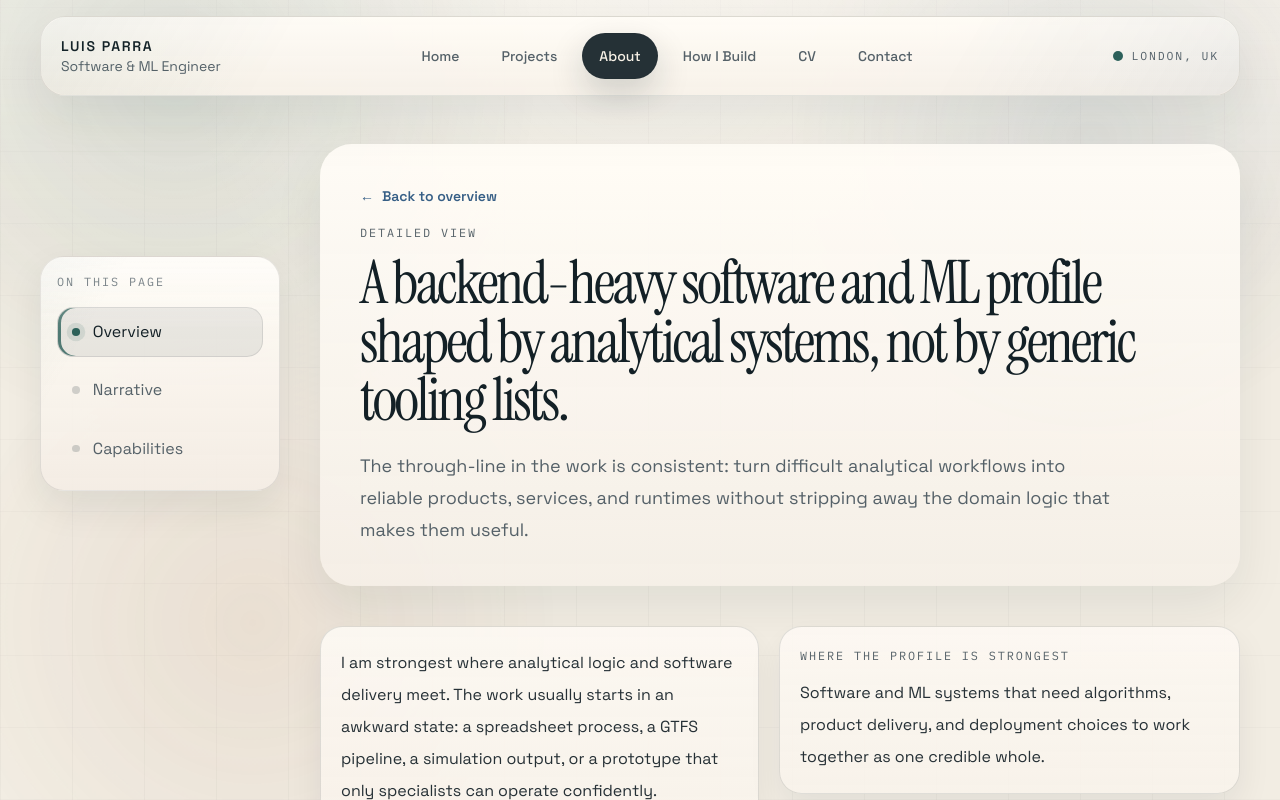
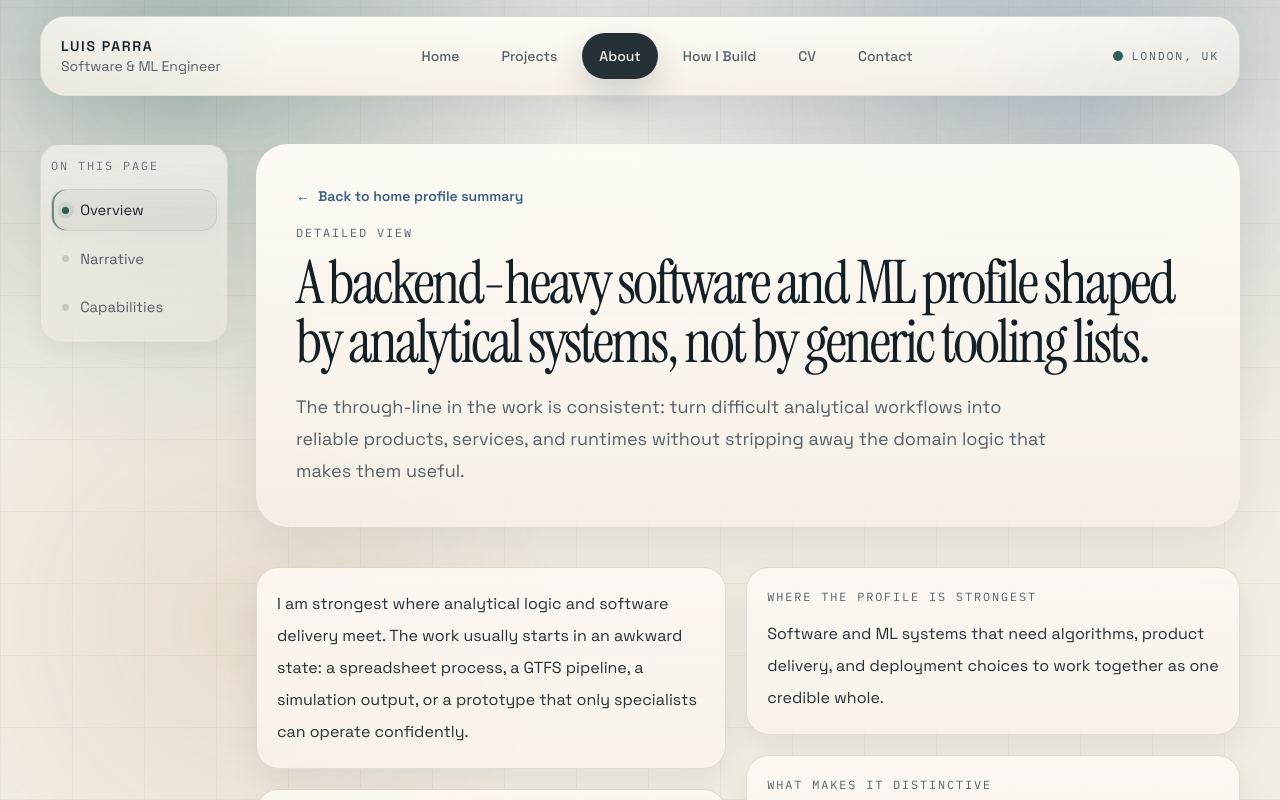
Before and after one commit to LuisMartinParraMorales/luis-parra, a Next.js app: page /about in a window 1280 px wide. Shown: the top 800 px of the page. Built offline with nearby package versions, Linux system fonts and the light colour scheme.

Commit message:
adjusting UI

```diff
--- a/app/about/page.tsx
+++ b/app/about/page.tsx
@@ -14,6 +14,7 @@ export default function AboutPage() {
         <PageIntro
           id="about-overview"
           backHref="/#about"
+          backLabel="Back to home profile summary"
           eyebrow="Detailed view"
           title="A backend-heavy software and ML profile shaped by analytical systems, not by generic tooling lists."
           summary="The through-line in the work is consistent: turn difficult analytical workflows into reliable products, services, and runtimes without stripping away the domain logic that makes them useful."
--- a/app/contact/page.tsx
+++ b/app/contact/page.tsx
@@ -14,6 +14,7 @@ export default function ContactPage() {
         <PageIntro
           id="contact-overview"
           backHref="/#contact"
+          backLabel="Back to home contact summary"
           eyebrow="Detailed view"
           title="The public contact layer is direct: email, public code, and a clear path to continue the conversation."
           summary={contactIntro}
--- a/app/cv/page.tsx
+++ b/app/cv/page.tsx
@@ -16,6 +16,7 @@ export default function CvPage() {
         <PageIntro
           id="cv-overview"
           backHref="/#cv"
+          backLabel="Back to home CV snapshot"
           eyebrow="Detailed view"
           title="Public CV summary"
           summary={cvSummary}
--- a/app/globals.css
+++ b/app/globals.css
@@ -55,20 +55,20 @@ body::after {
 
 body::before {
   z-index: -3;
-  opacity: 0.55;
+  opacity: 0.68;
   background:
-    linear-gradient(to bottom, rgba(255, 255, 255, 0.24), transparent 30%),
+    linear-gradient(to bottom, rgba(255, 255, 255, 0.2), transparent 30%),
     repeating-linear-gradient(
       90deg,
-      rgba(19, 32, 38, 0.05) 0,
-      rgba(19, 32, 38, 0.05) 1px,
+      rgba(19, 32, 38, 0.068) 0,
+      rgba(19, 32, 38, 0.068) 1px,
       transparent 1px,
       transparent 72px
     ),
     repeating-linear-gradient(
       0deg,
-      rgba(19, 32, 38, 0.04) 0,
-      rgba(19, 32, 38, 0.04) 1px,
+      rgba(19, 32, 38, 0.052) 0,
+      rgba(19, 32, 38, 0.052) 1px,
       transparent 1px,
       transparent 72px
     );
@@ -76,10 +76,11 @@ body::before {
 
 body::after {
   z-index: -2;
-  opacity: 0.7;
+  opacity: 0.84;
   background:
-    radial-gradient(circle at 14% 10%, rgba(44, 97, 89, 0.18), transparent 28%),
-    radial-gradient(circle at 85% 18%, rgba(55, 95, 134, 0.16), transparent 24%),
+    radial-gradient(circle at 14% 10%, rgba(44, 97, 89, 0.26), transparent 30%),
+    radial-gradient(circle at 85% 14%, rgba(55, 95, 134, 0.24), transparent 28%),
+    radial-gradient(circle at 52% 0%, rgba(55, 95, 134, 0.1), transparent 34%),
     radial-gradient(circle at 20% 78%, rgba(159, 100, 63, 0.14), transparent 26%);
   animation: drift 16s ease-in-out infinite alternate;
 }
@@ -105,8 +106,10 @@ button {
   inset: 0;
   z-index: -1;
   background:
-    radial-gradient(circle at top, rgba(255, 255, 255, 0.18), transparent 45%),
-    linear-gradient(180deg, rgba(255, 255, 255, 0.12), transparent 36%);
+    radial-gradient(circle at 18% 2%, rgba(44, 97, 89, 0.16), transparent 28%),
+    radial-gradient(circle at 76% 6%, rgba(55, 95, 134, 0.14), transparent 30%),
+    radial-gradient(circle at top, rgba(255, 255, 255, 0.16), transparent 46%),
+    linear-gradient(180deg, rgba(55, 95, 134, 0.08), rgba(255, 255, 255, 0.06) 18%, transparent 40%);
 }
 
 .site-panel {
@@ -196,12 +199,18 @@ button {
   box-shadow: 0 14px 34px rgba(19, 32, 38, 0.18);
 }
 
+.local-nav-rail {
+  align-self: start;
+}
+
 .local-nav-panel {
   position: relative;
-  border: 1px solid rgba(19, 32, 38, 0.1);
+  border: 1px solid rgba(19, 32, 38, 0.07);
   background:
-    linear-gradient(180deg, rgba(255, 252, 246, 0.94), rgba(244, 237, 229, 0.9));
-  box-shadow: 0 16px 38px rgba(19, 32, 38, 0.08);
+    linear-gradient(180deg, rgba(255, 252, 246, 0.58), rgba(244, 237, 229, 0.46));
+  box-shadow: 0 10px 24px rgba(19, 32, 38, 0.045);
+  backdrop-filter: blur(18px);
+  -webkit-backdrop-filter: blur(18px);
 }
 
 .local-nav-panel::before {
@@ -210,38 +219,46 @@ button {
   inset: 0;
   border-radius: inherit;
   background:
-    linear-gradient(180deg, rgba(255, 255, 255, 0.34), transparent 32%),
-    linear-gradient(120deg, rgba(44, 97, 89, 0.05), transparent 24%);
+    linear-gradient(180deg, rgba(255, 255, 255, 0.16), transparent 36%),
+    linear-gradient(120deg, rgba(44, 97, 89, 0.026), transparent 28%);
   pointer-events: none;
 }
 
 .local-nav-link {
   display: flex;
   align-items: center;
-  gap: 0.8rem;
-  border-radius: 1rem;
+  gap: 0.68rem;
+  border-radius: 0.9rem;
   border: 1px solid transparent;
-  padding: 0.76rem 0.9rem;
+  padding: 0.58rem 0.64rem;
+  font-size: 0.92rem;
   color: var(--muted);
+  transition:
+    color 180ms ease,
+    border-color 180ms ease,
+    background-color 180ms ease,
+    box-shadow 180ms ease;
 }
 
 .local-nav-link:hover {
   color: var(--foreground);
-  background: rgba(255, 255, 255, 0.42);
+  background: rgba(255, 255, 255, 0.18);
 }
 
 .local-nav-link-active {
-  border-color: rgba(19, 32, 38, 0.1);
-  background: rgba(19, 32, 38, 0.08);
+  border-color: rgba(19, 32, 38, 0.08);
+  background: rgba(19, 32, 38, 0.045);
   color: var(--foreground);
-  box-shadow: inset 3px 0 0 rgba(44, 97, 89, 0.8);
+  box-shadow:
+    inset 2px 0 0 rgba(44, 97, 89, 0.68),
+    0 6px 18px rgba(19, 32, 38, 0.025);
 }
 
 .local-nav-dot {
-  height: 0.48rem;
-  width: 0.48rem;
+  height: 0.44rem;
+  width: 0.44rem;
   border-radius: 999px;
-  background: rgba(19, 32, 38, 0.18);
+  background: rgba(19, 32, 38, 0.16);
   transition:
     background-color 180ms ease,
     box-shadow 180ms ease,
@@ -250,7 +267,7 @@ button {
 
 .local-nav-link-active .local-nav-dot {
   background: var(--accent-teal);
-  box-shadow: 0 0 0 0.32rem rgba(44, 97, 89, 0.12);
+  box-shadow: 0 0 0 0.28rem rgba(44, 97, 89, 0.1);
   transform: scale(1.02);
 }
 
--- a/app/how-i-build/page.tsx
+++ b/app/how-i-build/page.tsx
@@ -13,6 +13,7 @@ export default function HowIBuildPage() {
         <PageIntro
           id="build-overview"
           backHref="/#how-i-build"
+          backLabel="Back to home build summary"
           eyebrow="Detailed view"
           title="The engineering bar stays high even when the work starts in spreadsheets, scripts, or prototypes."
           summary="This page is the operating logic behind the portfolio: start from the analytical core, choose the right runtime shape, make trust visible in the system, and use AI as an accelerator rather than a substitute for engineering discipline."
--- a/app/page.tsx
+++ b/app/page.tsx
@@ -23,7 +23,7 @@ import {
 
 export default function Home() {
   return (
-    <PageWithLocalNav items={homePageSectionNav} title="Home sections">
+    <PageWithLocalNav items={homePageSectionNav}>
       <div className="space-y-10 sm:space-y-12">
       <HomeSection sectionKey="luis-parra" className="overflow-hidden">
         <div className="grid gap-8 xl:grid-cols-[1.3fr_0.8fr] xl:items-start">
--- a/app/projects/page.tsx
+++ b/app/projects/page.tsx
@@ -10,6 +10,7 @@ export default function ProjectsPage() {
         <PageIntro
           id="projects-overview"
           backHref="/#projects"
+          backLabel="Back to home projects summary"
           eyebrow="Detailed view"
           title="Project case studies for the four strongest public proof points."
           summary="This page goes deeper than the homepage overview. Each case study expands the problem, what I built, and why the system matters, with visuals that make the architecture and product surface easier to inspect."
--- a/components/local-section-nav.tsx
+++ b/components/local-section-nav.tsx
@@ -1,6 +1,7 @@
 "use client";
 
 import { useEffect, useState } from "react";
+import { useNavigationState } from "@/components/navigation-provider";
 import type { SectionNavItem } from "@/lib/site-content";
 import { cn } from "@/lib/utils";
 
@@ -15,10 +16,15 @@ export function LocalSectionNav({
   title = "On this page",
   activeId,
 }: LocalSectionNavProps) {
+  const { activeSection, isHomePage } = useNavigationState();
   const [observedActiveId, setObservedActiveId] = useState(items[0]?.id ?? "");
+  const homePageActiveId =
+    isHomePage && items.some((item) => item.id === activeSection)
+      ? activeSection
+      : undefined;
 
   useEffect(() => {
-    if (activeId) {
+    if (activeId || homePageActiveId) {
       return;
     }
 
@@ -30,35 +36,67 @@ export function LocalSectionNav({
       return;
     }
 
-    const observer = new IntersectionObserver(
-      (entries) => {
-        const next = entries
-          .filter((entry) => entry.isIntersecting)
-          .sort((left, right) => {
-            const leftDistance = Math.abs(left.boundingClientRect.top - 156);
-            const rightDistance = Math.abs(right.boundingClientRect.top - 156);
+    let frameId: number | null = null;
 
-            return leftDistance - rightDistance;
-          })[0];
+    const updateActiveSection = () => {
+      const anchor = 212;
+      const reachedSections = sections.filter(
+        (section) => section.getBoundingClientRect().top <= anchor,
+      );
 
-        if (!next?.target.id) {
-          return;
+      if (reachedSections.length > 0) {
+        const currentSection = reachedSections[reachedSections.length - 1];
+
+        if (currentSection) {
+          setObservedActiveId(currentSection.id);
         }
 
-        setObservedActiveId(next.target.id);
-      },
-      {
-        rootMargin: "-18% 0px -56% 0px",
-        threshold: [0.1, 0.2, 0.35, 0.55],
-      },
-    );
+        return;
+      }
 
-    sections.forEach((section) => observer.observe(section));
+      const nearestSection = sections.reduce((closest, section) => {
+        const distance = Math.abs(section.getBoundingClientRect().top - anchor);
 
-    return () => observer.disconnect();
-  }, [activeId, items]);
+        if (!closest) {
+          return { id: section.id, distance };
+        }
 
-  const currentId = activeId ?? observedActiveId;
+        return distance < closest.distance
+          ? { id: section.id, distance }
+          : closest;
+      }, null as { id: string; distance: number } | null);
+
+      if (nearestSection) {
+        setObservedActiveId(nearestSection.id);
+      }
+    };
+
+    const scheduleUpdate = () => {
+      if (frameId !== null) {
+        return;
+      }
+
+      frameId = window.requestAnimationFrame(() => {
+        frameId = null;
+        updateActiveSection();
+      });
+    };
+
+    updateActiveSection();
+    window.addEventListener("scroll", scheduleUpdate, { passive: true });
+    window.addEventListener("resize", scheduleUpdate);
+
+    return () => {
+      window.removeEventListener("scroll", scheduleUpdate);
+      window.removeEventListener("resize", scheduleUpdate);
+
+      if (frameId !== null) {
+        window.cancelAnimationFrame(frameId);
+      }
+    };
+  }, [activeId, homePageActiveId, items]);
+
+  const currentId = activeId ?? homePageActiveId ?? observedActiveId;
 
   if (items.length === 0) {
     return null;
@@ -102,10 +140,12 @@ export function LocalSectionNav({
         })}
       </nav>
 
-      <aside className="hidden lg:block">
-        <div className="local-nav-panel sticky top-28 rounded-[1.5rem] p-4">
+      <aside className="local-nav-rail hidden self-start lg:sticky lg:top-32 lg:block">
+        <div className="local-nav-panel rounded-[1.25rem] px-2.5 py-3">
           <p className="eyebrow">{title}</p>
-          <nav className="mt-4 space-y-2">{links}</nav>
+          <nav className="mt-3.5 space-y-1.5" aria-label={title}>
+            {links}
+          </nav>
         </div>
       </aside>
     </>
--- a/components/page-with-local-nav.tsx
+++ b/components/page-with-local-nav.tsx
@@ -14,7 +14,7 @@ export function PageWithLocalNav({
   children,
 }: PageWithLocalNavProps) {
   return (
-    <div className="lg:grid lg:grid-cols-[14rem_minmax(0,1fr)] lg:items-start lg:gap-8 xl:grid-cols-[15rem_minmax(0,1fr)] xl:gap-10">
+    <div className="lg:grid lg:grid-cols-[11.25rem_minmax(0,1fr)] lg:items-start lg:gap-6 xl:grid-cols-[11.75rem_minmax(0,1fr)] xl:gap-7">
       <LocalSectionNav items={items} title={title} />
       <div className="min-w-0">{children}</div>
     </div>
--- a/lib/site-content.ts
+++ b/lib/site-content.ts
@@ -105,10 +105,10 @@ export const routeToSectionKey: Record<string, SectionKey> = {
 
 export const homePageSectionNav: SectionNavItem[] = [
   { id: "luis-parra", label: "Intro" },
-  { id: "projects", label: "Projects" },
-  { id: "about", label: "Profile" },
-  { id: "how-i-build", label: "How I Build" },
-  { id: "cv", label: "CV" },
+  { id: "projects", label: "Projects overview" },
+  { id: "about", label: "Profile summary" },
+  { id: "how-i-build", label: "Build summary" },
+  { id: "cv", label: "CV snapshot" },
   { id: "contact", label: "Contact" },
 ];
 
```
